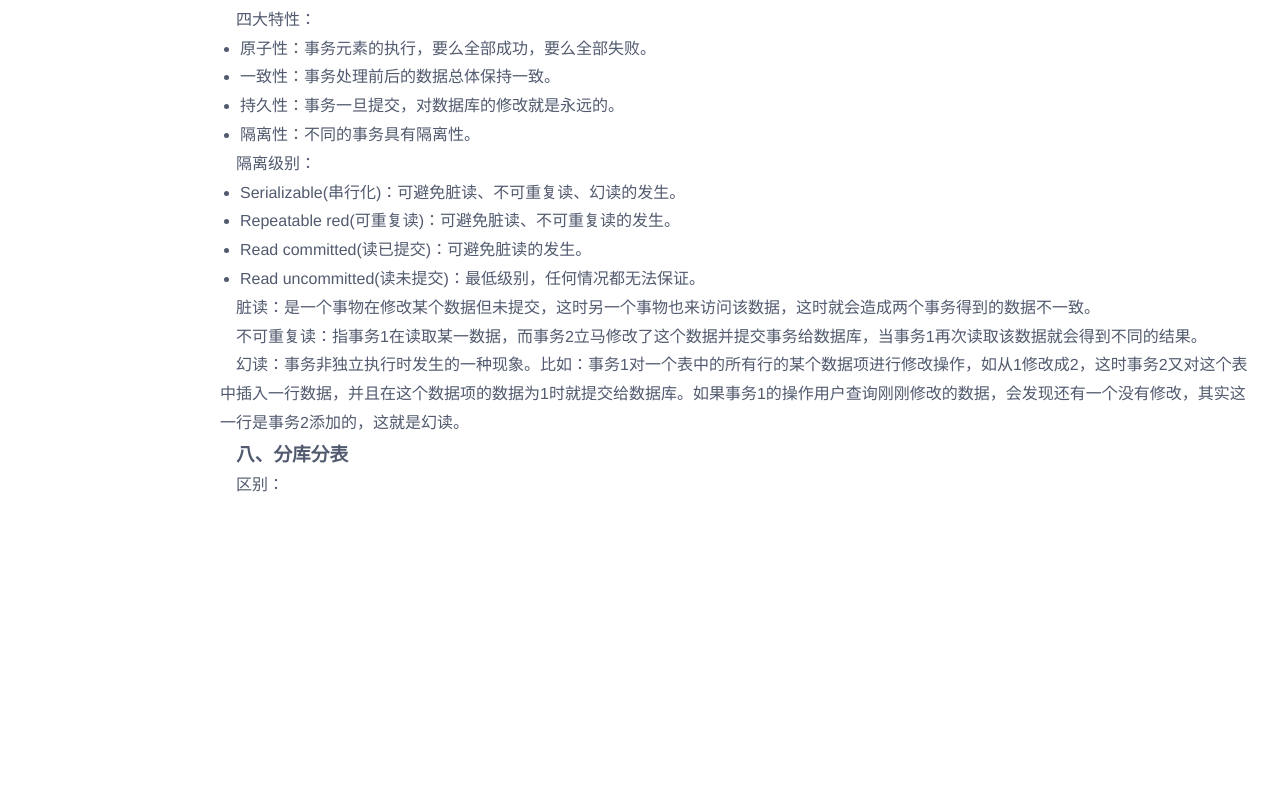
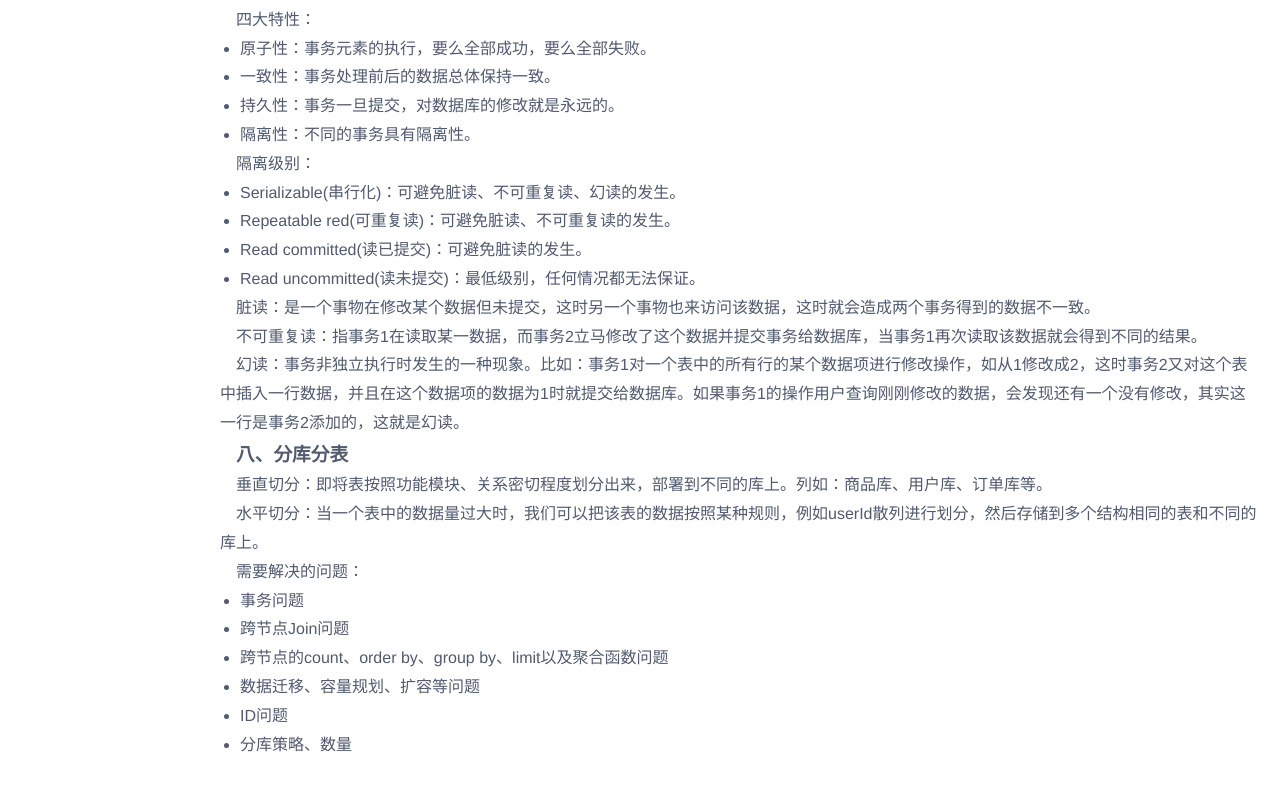
Before and after one commit to lixaviers/suyan-ms, a Vue app: page /#/mysql in a window 1280 px wide. Shown: the part 4140-4931 px from the top of the page. Before the commit the page ends 4775 px from the top, so only its background shows below. Built offline with nearby package versions, Linux system fonts and the light colour scheme.

Commit message:
feat:page

```diff
--- a/src/views/page/mysql.vue
+++ b/src/views/page/mysql.vue
@@ -196,7 +196,18 @@
 <p>不可重复读：指事务1在读取某一数据，而事务2立马修改了这个数据并提交事务给数据库，当事务1再次读取该数据就会得到不同的结果。</p>
 <p>幻读：事务非独立执行时发生的一种现象。比如：事务1对一个表中的所有行的某个数据项进行修改操作，如从1修改成2，这时事务2又对这个表中插入一行数据，并且在这个数据项的数据为1时就提交给数据库。如果事务1的操作用户查询刚刚修改的数据，会发现还有一个没有修改，其实这一行是事务2添加的，这就是幻读。</p>
 <h3>八、分库分表</h3>
-<p>区别：</p>
+<p>垂直切分：即将表按照功能模块、关系密切程度划分出来，部署到不同的库上。列如：商品库、用户库、订单库等。</p>
+<p>水平切分：当一个表中的数据量过大时，我们可以把该表的数据按照某种规则，例如userId散列进行划分，然后存储到多个结构相同的表和不同的库上。</p>
+<p>需要解决的问题：</p>
+<ul>
+<li>事务问题</li>
+<li>跨节点Join问题</li>
+<li>跨节点的count、order by、group by、limit以及聚合函数问题</li>
+<li>数据迁移、容量规划、扩容等问题</li>
+<li>ID问题</li>
+<li>分库策略、数量</li>
+</ul>
+<p>&nbsp;</p>
 <p>&nbsp;</p>
 <p>&nbsp;</p>
 <p>&nbsp;</p>
```
